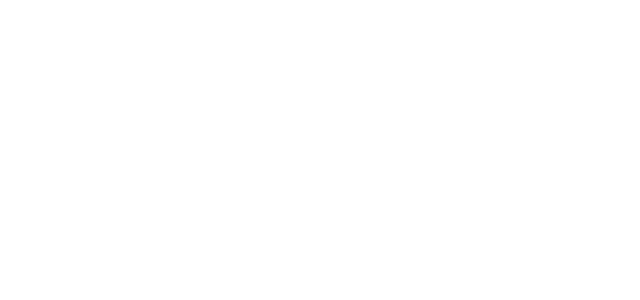
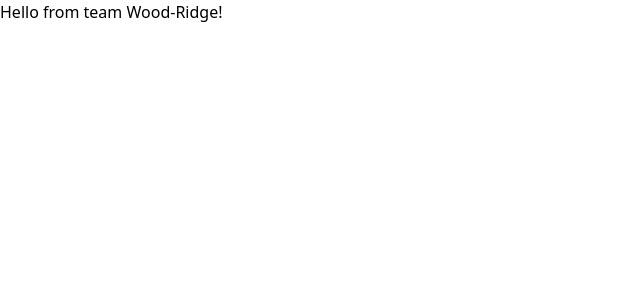
Before and after one commit to williampettersson/flow230120, a Vue app: page /wood-ridge in a window 1280 px wide. Before the commit this address had no page. Shown: the top 300 px of the page, without its empty margins (0-640 px from the left). Built offline with nearby package versions, Linux system fonts and the light colour scheme.

Commit message:
Setup routes

```diff
--- a/src/router/index.js
+++ b/src/router/index.js
@@ -10,12 +10,12 @@
       component: HomeView,
     },
     {
-      path: "/about",
-      name: "about",
-      // route level code-splitting
-      // this generates a separate chunk (About.[hash].js) for this route
-      // which is lazy-loaded when the route is visited.
-      component: () => import("../views/AboutView.vue"),
+      path: "/wood-ridge",
+      component: () => import("../views/WoodRidgeView.vue"),
+    },
+    {
+      path: "/sp-aice",
+      component: () => import("../views/SpaiceView.vue"),
     },
   ],
 });
--- a/src/views/AboutView.vue
+++ b/src/views/SpaiceView.vue
@@ -1,5 +1,5 @@
 <template>
   <div>
-    <h1>This is an about page</h1>
+    <h1>Hello from team Sp-aice!</h1>
   </div>
 </template>
--- /dev/null
+++ b/src/views/WoodRidgeView.vue
@@ -0,0 +1,5 @@
+<template>
+  <div>
+    <h1>Hello from team Wood-Ridge!</h1>
+  </div>
+</template>
```
